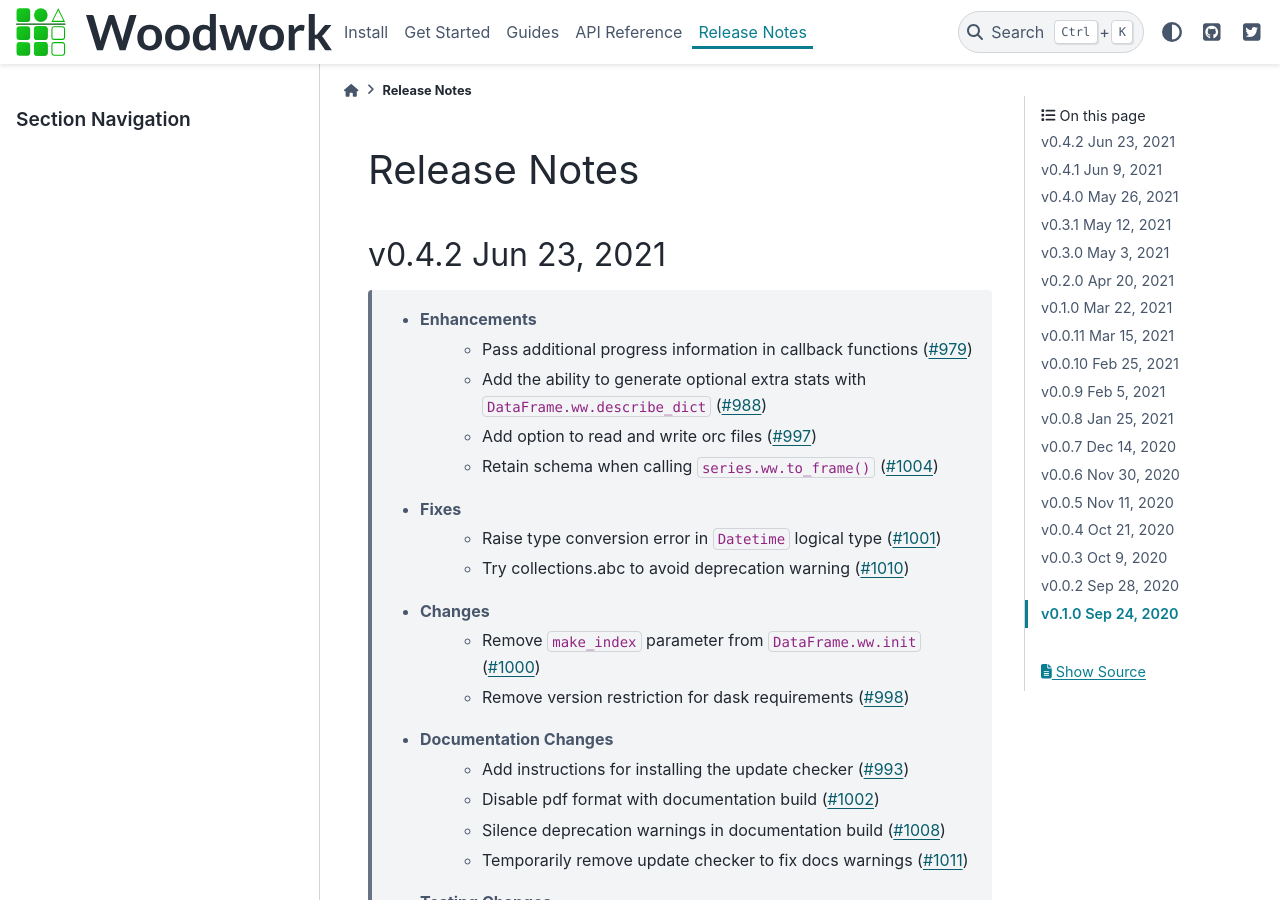
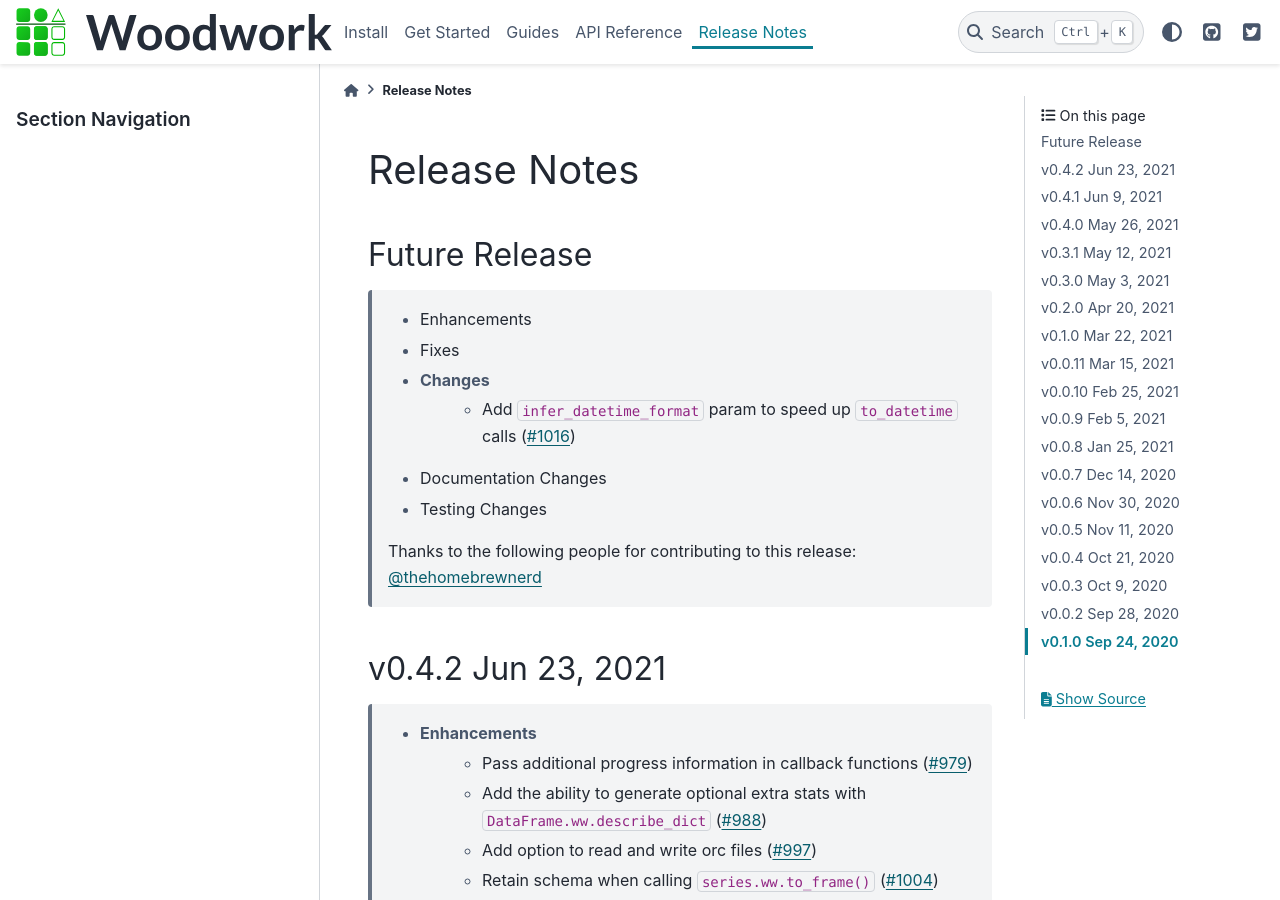
Before and after one commit to alteryx/woodwork, a Sphinx documentation site: the page built from docs/source/release_notes.rst, in a window 1280 px wide and 900 px high. Built offline with Sphinx 7.4.7 and the PyData theme 0.15.4, drawn with Linux system fonts in a browser that asks for light colours; comment, search, counter and statistics services are not loaded.

Commit message:
update release notes

```diff
--- a/docs/source/release_notes.rst
+++ b/docs/source/release_notes.rst
@@ -2,15 +2,18 @@
 
 Release Notes
 -------------
-.. Future Release
-  ==============
+Future Release
+==============
     * Enhancements
     * Fixes
     * Changes
+        * Add ``infer_datetime_format`` param to speed up ``to_datetime`` calls (:pr:`1016`)
     * Documentation Changes
     * Testing Changes
 
-.. Thanks to the following people for contributing to this release:
+    Thanks to the following people for contributing to this release:
+    :user:`thehomebrewnerd`
+
 
 v0.4.2 Jun 23, 2021
 ===================
```
